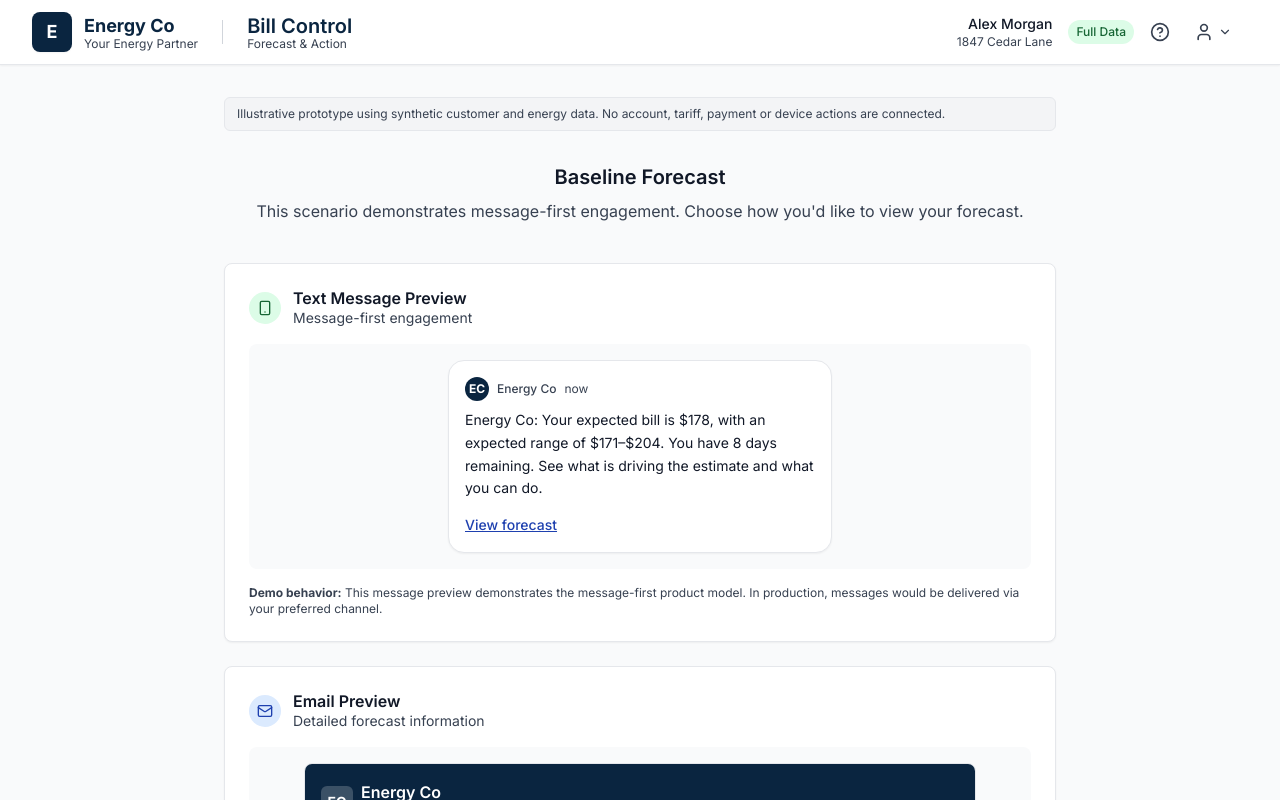
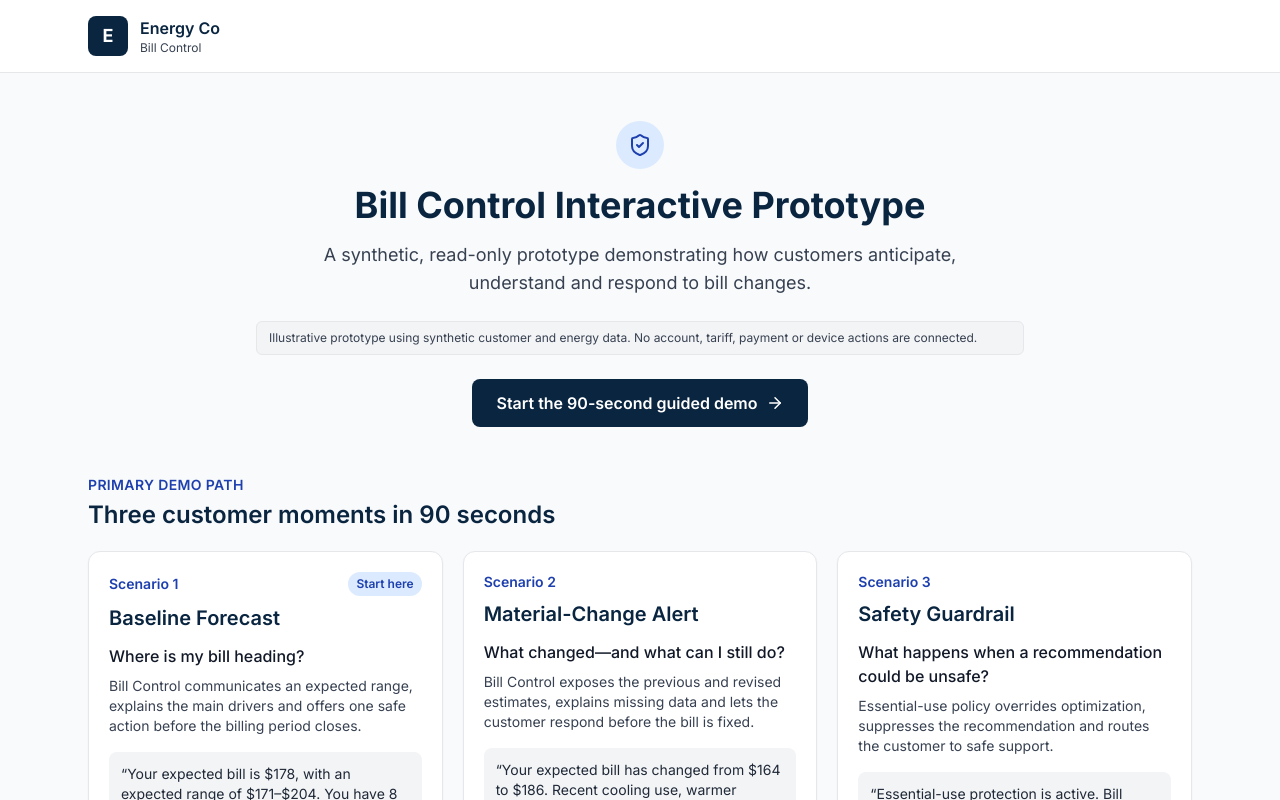
Before and after one commit to asamiibra/Energy_Co_Bill_Control_App, a Next.js app: page / in a window 1280 px wide. Shown: the top 800 px of the page. Built offline with nearby package versions, Linux system fonts and the light colour scheme.

Commit message:
Serve demo landing at root when no scenario params are present\n\nRender DemoLandingPage at / unless scenario/presentation/screenshot query params are provided so the root reliably shows the demo overview in production.

```diff
--- a/app/page.tsx
+++ b/app/page.tsx
@@ -1,6 +1,7 @@
 import { Suspense } from 'react';
 import { AppShell } from '@/components/app-shell';
 import { ScenarioErrorBoundary } from '@/components/scenario-error-boundary';
+import { DemoLandingPage } from '@/components/demo-landing-page';
 
 type HomePageProps = {
   searchParams: Promise<Record<string, string | string[] | undefined>>;
@@ -22,6 +23,11 @@ export default async function HomePage({ searchParams }: HomePageProps) {
     (Array.isArray(screenshotParam) ? screenshotParam[0] : screenshotParam) ===
     'true';
 
+  // If no scenario / presentation / screenshot params are provided, show the demo landing page at root.
+  if (!initialScenarioId && !initialPresentationMode && !initialScreenshotMode) {
+    return <DemoLandingPage />;
+  }
+
   return (
     <ScenarioErrorBoundary>
       <Suspense
```
